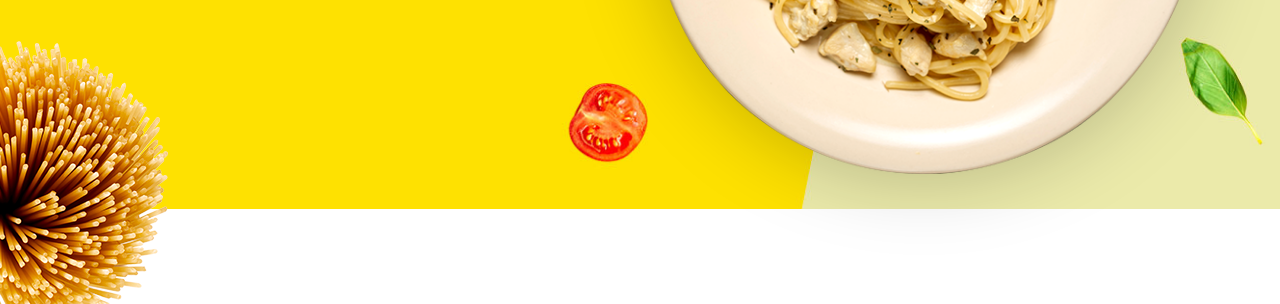
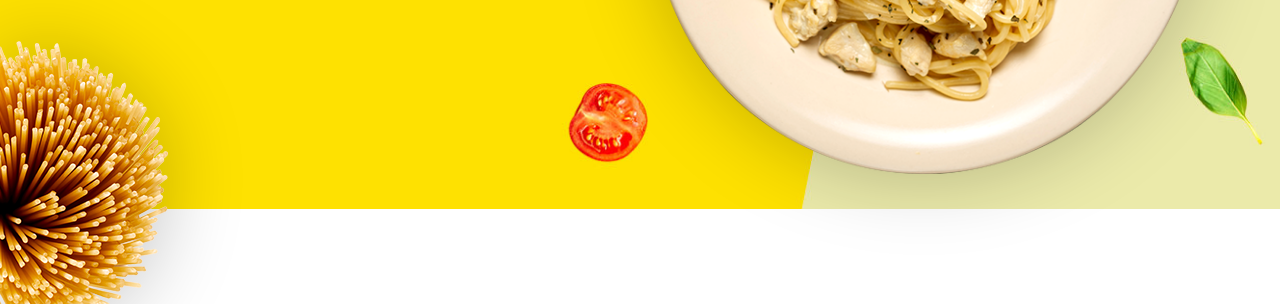
Before and after one commit to nurusshakib88/food4you, a plain HTML site: page index.html in a window 1280 px wide. Shown: the part 597-901 px from the top of the page. Drawn offline with Linux system fonts and the light colour scheme; a script that the page names is missing.

Commit message:
Update style.css

```diff
--- a/css/style.css
+++ b/css/style.css
@@ -199,6 +199,11 @@ header {
    bottom: -130px;
    left: 0;
 }
+
+.spegetti img{
+   filter: drop-shadow(0 0 2.5rem #0000003d);
+}
+
 
 /*banner end*/
 
```
